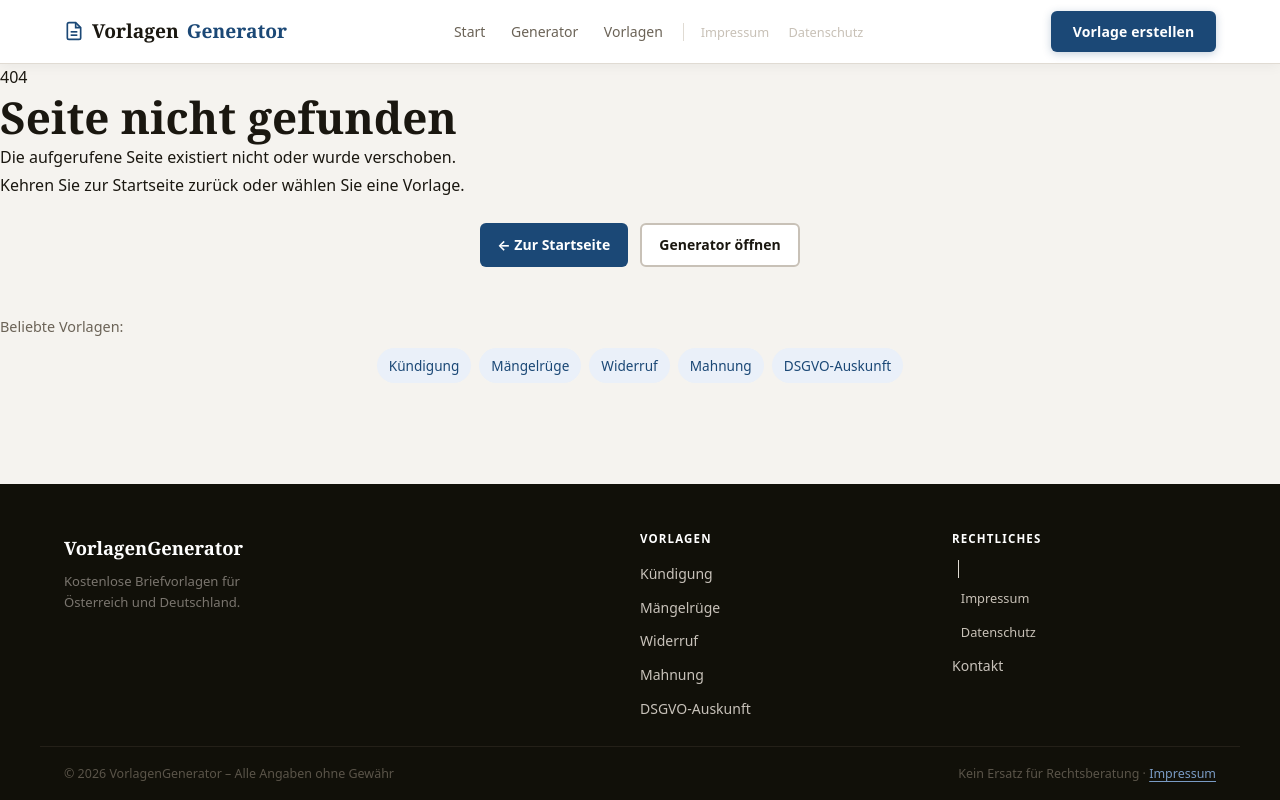
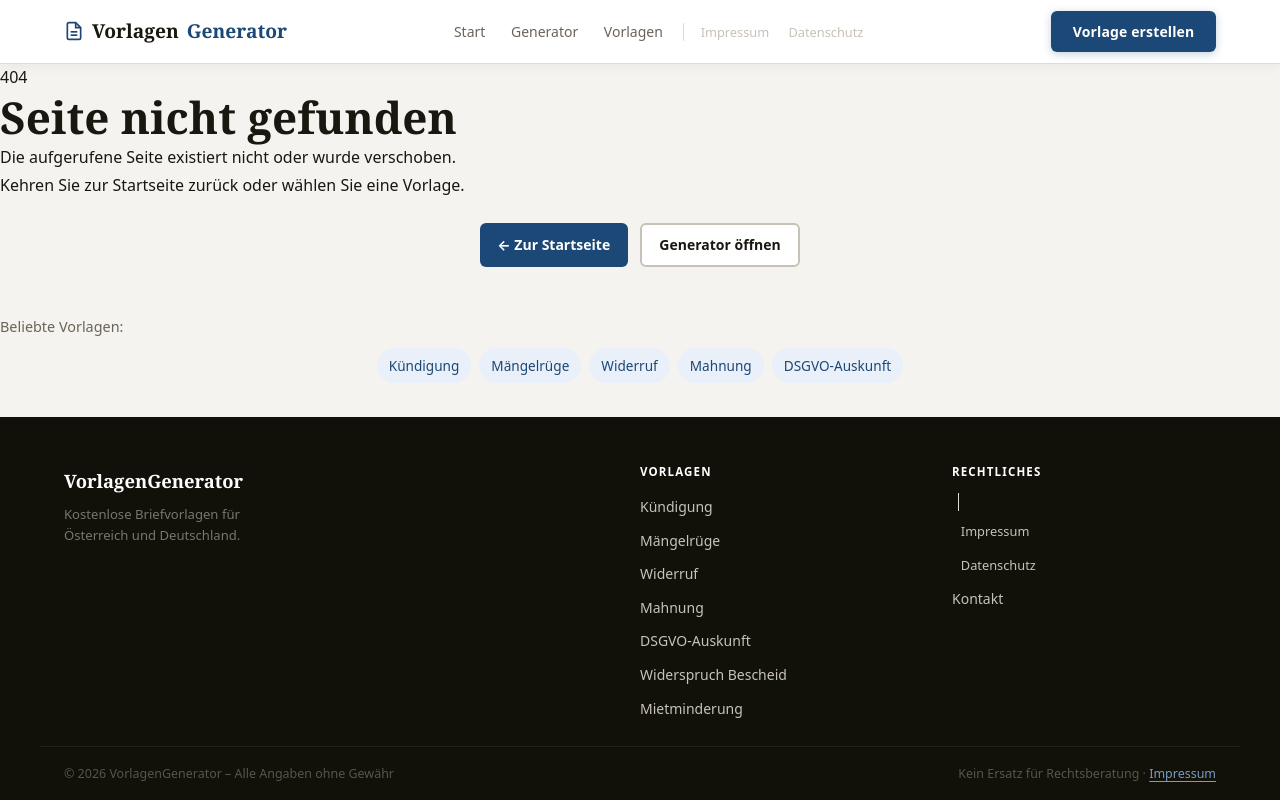
Before and after one commit to xNrG07/VercelFormGen, a website built with Vite: page 404.html in a window 1280 px wide. Built offline with nearby package versions, Linux system fonts and the light colour scheme.

Commit message:
Add files via upload

```diff
--- a/404.html
+++ b/404.html
@@ -70,6 +70,8 @@
 <li><a href="/vorlagen/widerruf-onlinekauf.html">Widerruf</a></li>
 <li><a href="/vorlagen/mahnung.html">Mahnung</a></li>
 <li><a href="/vorlagen/dsgvo-auskunft.html">DSGVO-Auskunft</a></li>
+<li><a href="/vorlagen/widerspruch-bescheid.html">Widerspruch Bescheid</a></li>
+<li><a href="/vorlagen/mietminderung.html">Mietminderung</a></li>
 </ul>
 </div>
 <div class="footer-col">
```
Also changed, not shown: datenschutz.html (+2 -0 lines), generator.html (+2 -0 lines), impressum.html (+2 -0 lines), index.html (+2 -0 lines), kontakt.html (+2 -0 lines), vorlagen/dsgvo-auskunft.html (+2 -0 lines), vorlagen/kuendigung.html (+2 -0 lines), vorlagen/maengelruege.html (+2 -0 lines), vorlagen/mahnung.html (+2 -0 lines), vorlagen/mietminderung.html (+2 -0 lines), vorlagen/widerruf-onlinekauf.html (+2 -0 lines), vorlagen/widerspruch-bescheid.html (+2 -0 lines).
